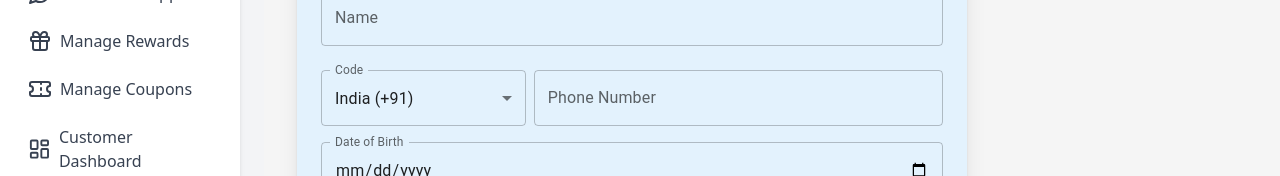
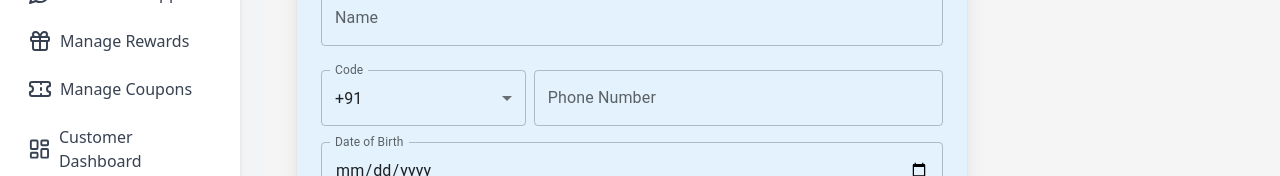
Before and after one commit to Abhibhardwaj335/fe-mr-sandwich, a React (Vite) app: page / in a window 1280 px wide. Shown: the part 243-419 px from the top of the page. Built offline with nearby package versions, Linux system fonts and the light colour scheme; sample sign-in values are in the browser's storage.

Commit message:
Improvement to existing functionality and Add new functionality

```diff
--- a/src/pages/CustomerForm.tsx
+++ b/src/pages/CustomerForm.tsx
@@ -14,12 +14,12 @@ import CenteredFormLayout from "../components/CenteredFormLayout";
 import { UserPlus } from "lucide-react";
 
 const countryCodes = [
-  { code: "+91", label: "India" },
-  { code: "+1", label: "USA" },
-  { code: "+44", label: "UK" },
-  { code: "+61", label: "Australia" },
-  { code: "+81", label: "Japan" },
-  { code: "+49", label: "Germany" },
+  { code: "+91"},
+  { code: "+1"},
+  { code: "+44"},
+  { code: "+61"},
+  { code: "+81"},
+  { code: "+49"},
 ];
 
 const CustomerForm: React.FC = () => {
@@ -76,7 +76,7 @@ const CustomerForm: React.FC = () => {
           >
             {countryCodes.map((item) => (
               <MenuItem key={item.code} value={item.code}>
-                {item.label} ({item.code})
+                {item.code}
               </MenuItem>
             ))}
           </Select>
```
